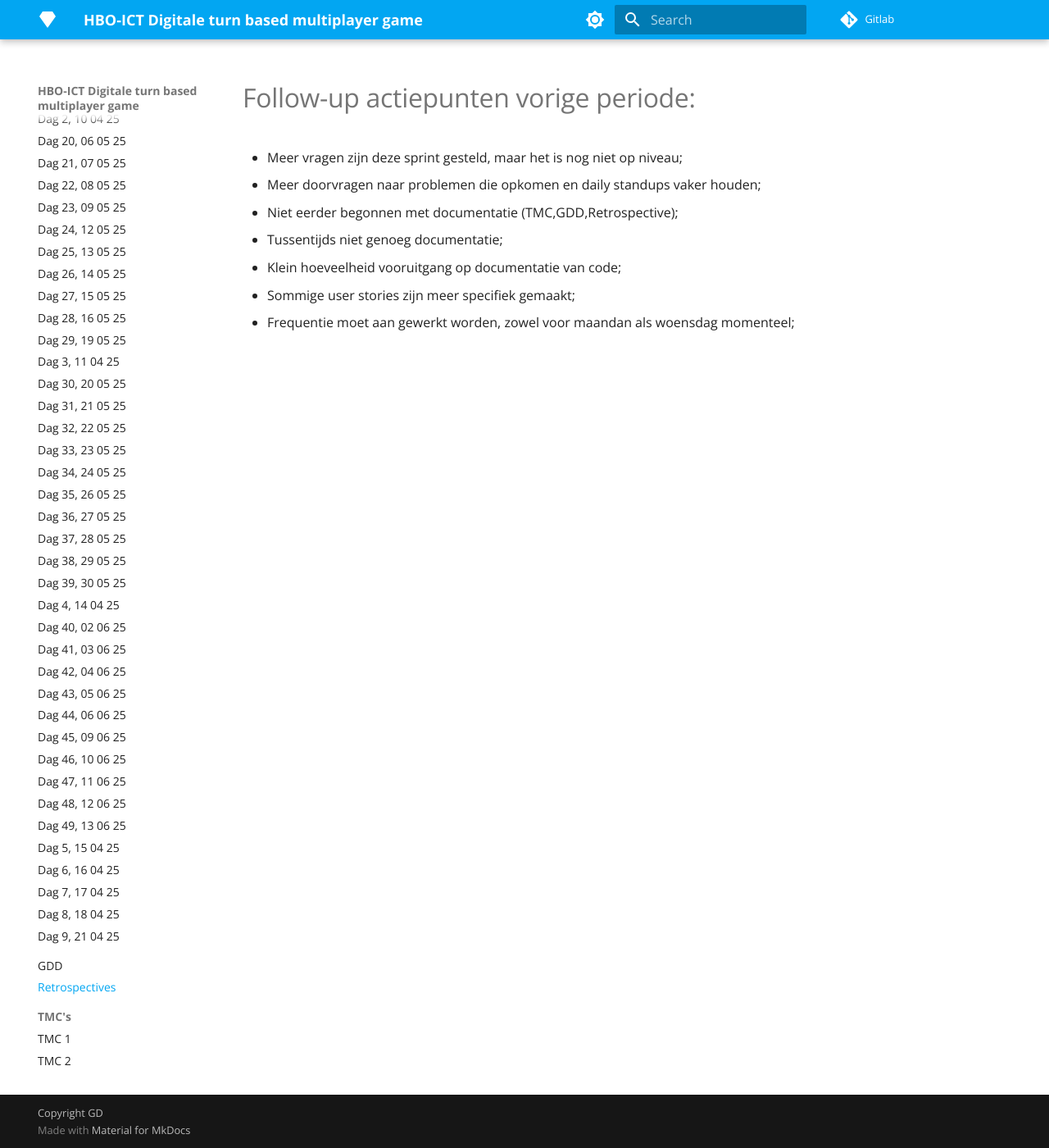
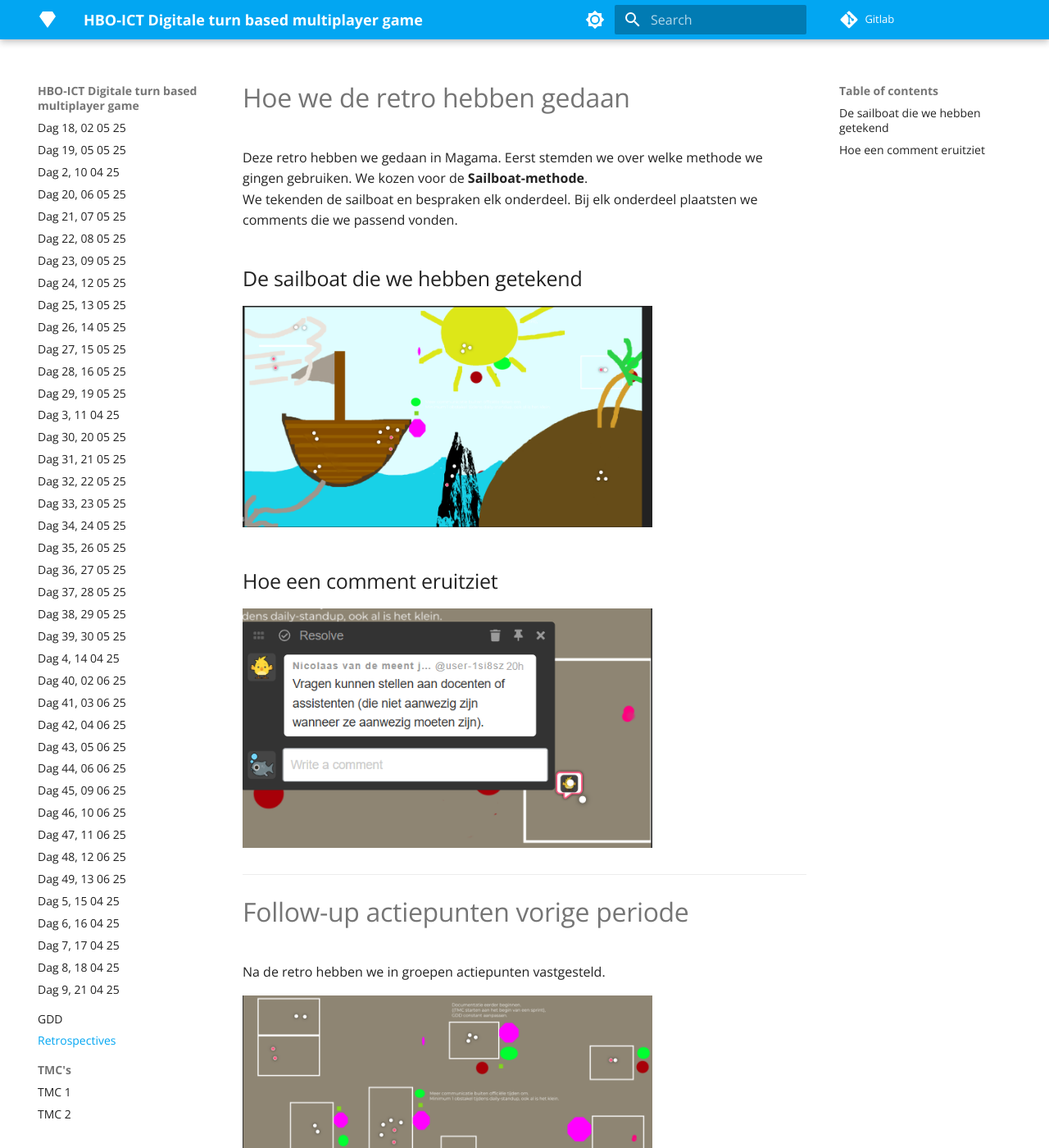
Before and after one commit to lieuweZ/HexFront, an MkDocs documentation site: the page built from docs/Retrospectives/Retrospective Sprint 2.md, in a window 1280 px wide and 1400 px high. Shown: the whole window at 82% size. Built offline with MkDocs 1.6.1 and Material for MkDocs 9.7.7, drawn with Linux system fonts in a browser that asks for light colours; nearby versions of some CDN libraries; library files that are not in the unit come from our copies; some of the changed text lies outside the part shown.

Commit message:
Update 4 files
- /docs/Retrospectives/Img/Retro_comments.png
- /docs/Retrospectives/Img/Retro_groups.png
- /docs/Retrospectives/Img/Retro_sailboat.png
- /docs/Retrospectives/Retrospective Sprint 2.md

```diff
--- a/docs/Retrospectives/Retrospective Sprint 2.md
+++ b/docs/Retrospectives/Retrospective Sprint 2.md
@@ -1,8 +1,28 @@
-# Follow-up actiepunten vorige periode:
-- Meer vragen zijn deze sprint gesteld, maar het is nog niet op niveau;
-- Meer doorvragen naar problemen die opkomen en daily  standups vaker houden;
-- Niet eerder begonnen met documentatie (TMC,GDD,Retrospective);
-- Tussentijds niet genoeg documentatie;
-- Klein hoeveelheid vooruitgang op documentatie van code;
-- Sommige user stories zijn meer specifiek gemaakt;
-- Frequentie moet aan gewerkt worden, zowel voor maandan als woensdag momenteel;
+# Hoe we de retro hebben gedaan
+
+Deze retro hebben we gedaan in Magama. Eerst stemden we over welke methode we gingen gebruiken. We kozen voor de **Sailboat-methode**.
+We tekenden de sailboat en bespraken elk onderdeel. Bij elk onderdeel plaatsten we comments die we passend vonden.
+
+## De sailboat die we hebben getekend
+
+![Sailboat](./Img/Retro_sailboat.png){width=500}
+
+## Hoe een comment eruitziet
+
+![Comments](./Img/Retro_comments.png){width=500}
+
+---
+
+# Follow-up actiepunten vorige periode
+
+Na de retro hebben we in groepen actiepunten vastgesteld.
+
+![Groepen](./Img/Retro_groups.png){width=500}
+
+- Er zijn meer vragen gesteld deze sprint, maar het is nog niet op niveau;
+- Meer doorvragen naar problemen die opkomen, en de daily stand-ups vaker houden;
+- We zijn niet eerder begonnen met documentatie (TMC, GDD, Retrospective);
+- Tussentijds was er niet genoeg documentatie;
+- Er is een kleine hoeveelheid vooruitgang geboekt op de documentatie van code;
+- Sommige user stories zijn specifieker gemaakt;
+- De frequentie moet worden verbeterd, zowel voor maandag als woensdag op dit moment.
```
Also changed, not shown: docs/Retrospectives/Img/Retro_comments.png (added), docs/Retrospectives/Img/Retro_groups.png (added), docs/Retrospectives/Img/Retro_sailboat.png (added).
